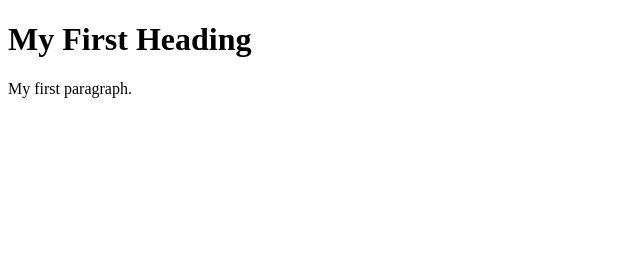
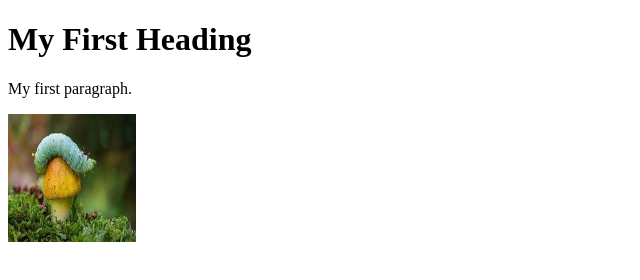
Before and after one commit to vusalshah/git_practice, a plain HTML site: page index.html in a window 1280 px wide. Shown: the whole page, without its empty margins (0-640 px from the left). Drawn offline with Linux system fonts and the light colour scheme; files whose address does not match are found by name.

Commit message:
Commit index.html for image source within images branche

```diff
--- a/index.html
+++ b/index.html
@@ -5,5 +5,7 @@
 <h1>My First Heading</h1>
 <p>My first paragraph.</p>
 
+<img src="/Users/Anar-PC/IdeaProjects/git_practice/images/image1.jpeg" alt="HTML5 Icon" style="width:128px;height:128px;">
+
 </body>
 </html>
```
